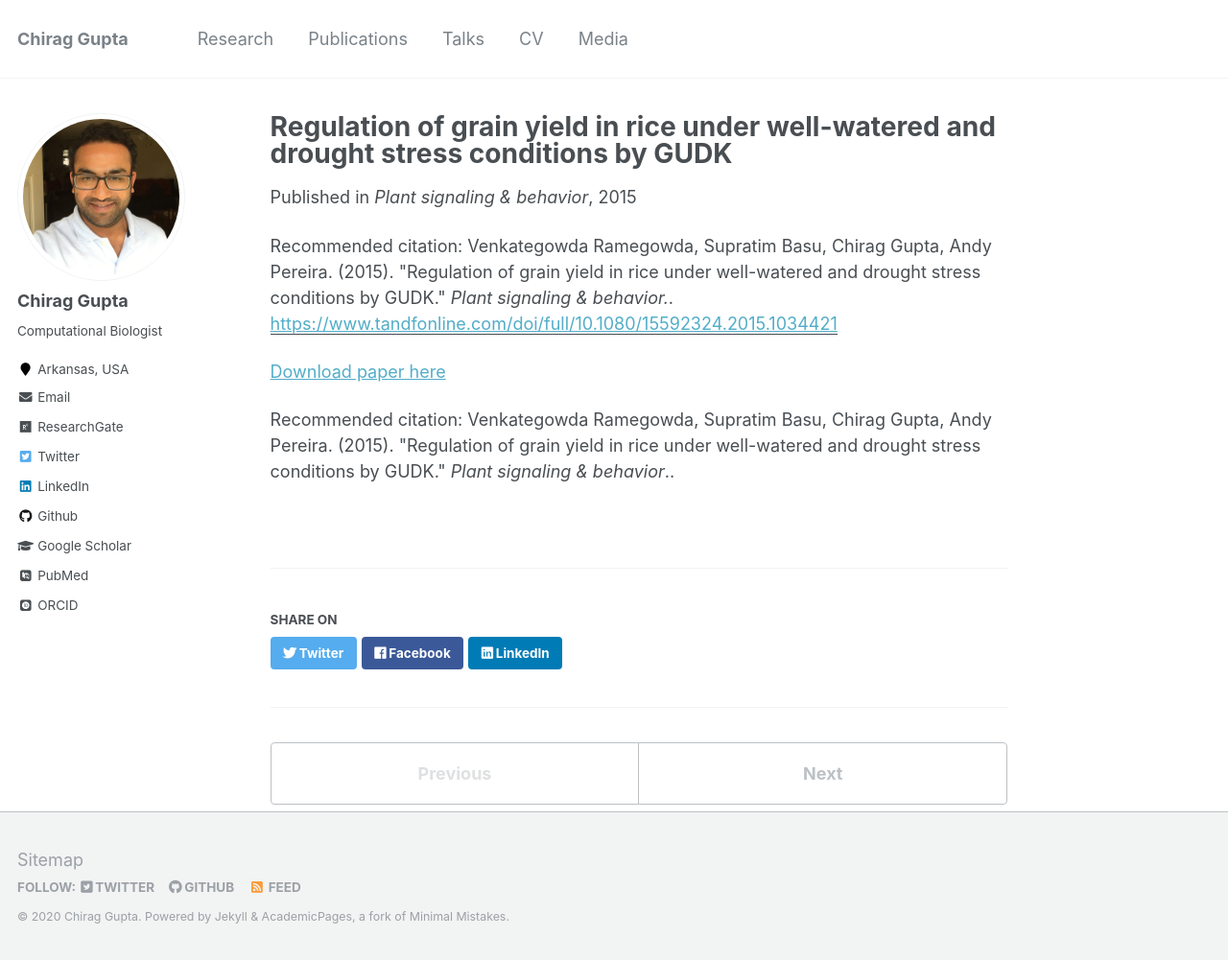
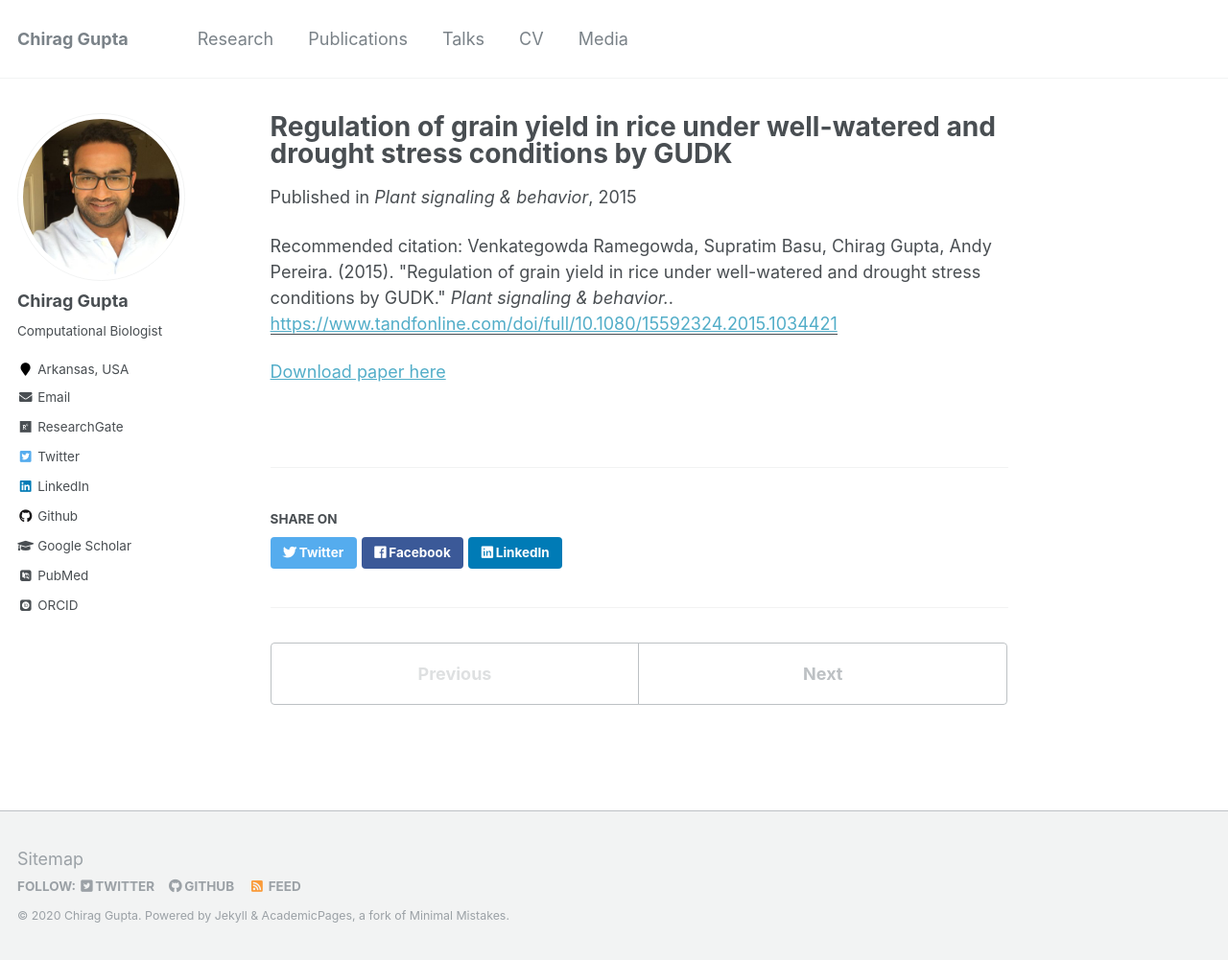
Before and after one commit to cngupta/cngupta.github.io, a Jekyll site: the page built from _publications/2015-11-2-GUDK.md, in a window 1280 px wide and 1001 px high. Shown: the whole window at 96% size. Built offline with Jekyll 4.4.1, drawn with Linux system fonts in a browser that asks for light colours; some web fonts are replaced.

Commit message:
edit pubs

```diff
--- a/_publications/2015-11-2-GUDK.md
+++ b/_publications/2015-11-2-GUDK.md
@@ -9,5 +9,3 @@ citation: 'Venkategowda Ramegowda, Supratim Basu, Chirag Gupta, Andy Pereira. (2
 ---
 
 [Download paper here](https://www.biorxiv.org/content/10.1101/165894v2.full.pdf)
-
-Recommended citation: Venkategowda Ramegowda, Supratim Basu, Chirag Gupta, Andy Pereira. (2015). &quot;Regulation of grain yield in rice under well-watered and drought stress conditions by GUDK.&quot; <i>Plant signaling & behavior</i>..
```
